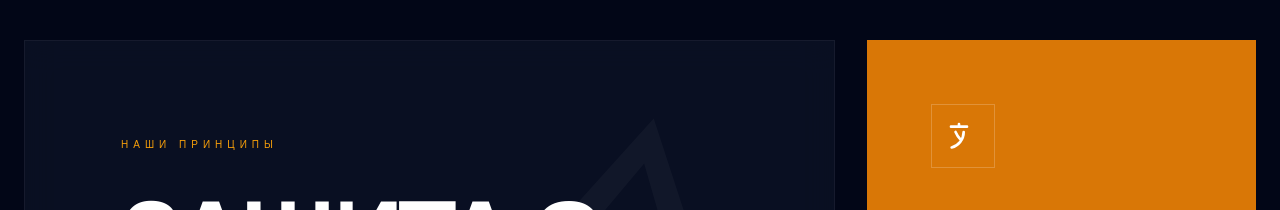
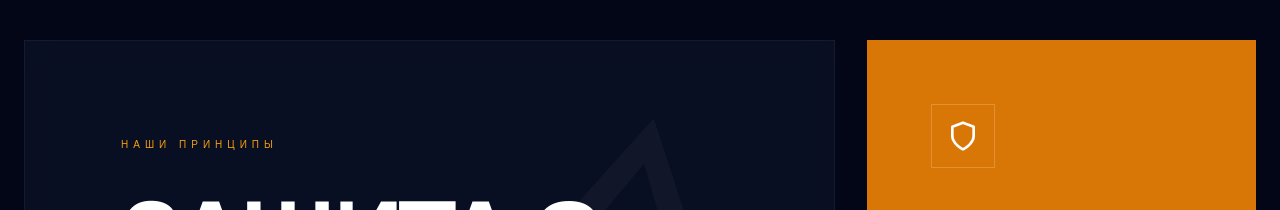
Before and after one commit to AdvertCMS/https-github.com-AdvertCMS-islandvostok, a React (Vite) app: page / in a window 1280 px wide. Shown: the part 920-1130 px from the top of the page. Built offline with nearby package versions, Linux system fonts and the light colour scheme; a web font is replaced by a local one.

Commit message:
feat: Update service icon and description
Replaced the old SVG icon for "Комплексная броня" service with a new shield icon. Updated the accompanying description to better reflect the service's value proposition.

```diff
--- a/App.tsx
+++ b/App.tsx
@@ -48,7 +48,9 @@ const App: React.FC = () => {
               <div className="lg:col-span-4 bg-gold-600 p-8 sm:p-16 flex flex-col justify-between group cursor-default">
                 <div className="space-y-10">
                    <div className="w-16 h-16 border border-white/20 flex items-center justify-center">
-                      <svg className="w-8 h-8 text-white" fill="none" stroke="currentColor" viewBox="0 0 24 24"><path d="M3 5h12M9 3v2m1.048 9.5A18.022 18.022 0 016.412 9m6.088 0c0 5.591-3.824 10.29-9 11.622" strokeWidth="2" strokeLinecap="round" strokeLinejoin="round"/></svg>
+                      <svg className="w-8 h-8 text-white" fill="none" stroke="currentColor" strokeWidth="2" viewBox="0 0 24 24" strokeLinecap="round" strokeLinejoin="round">
+                        <path d="M12 22s8-4 8-10V5l-8-3-8 3v7c0 6 8 10 8 10z" />
+                      </svg>
                    </div>
                    <h3 className="text-2xl sm:text-3xl font-display font-bold text-white uppercase tracking-tighter leading-none">Комплексная броня</h3>
                 </div>
```
